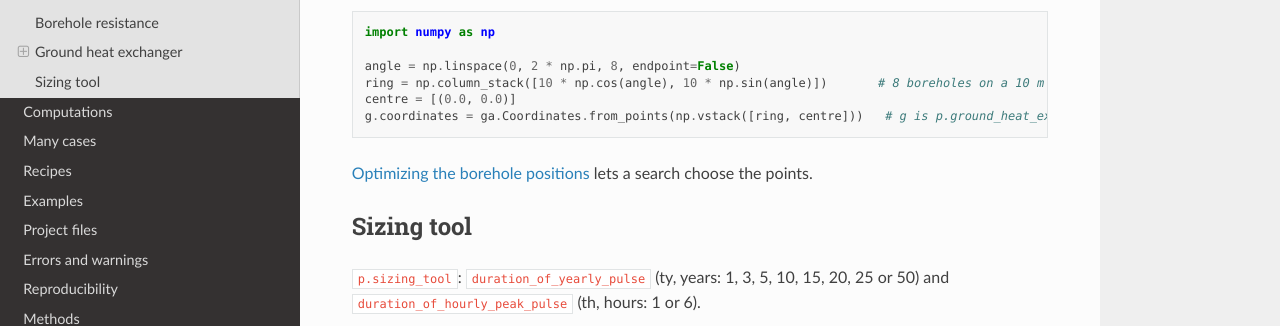
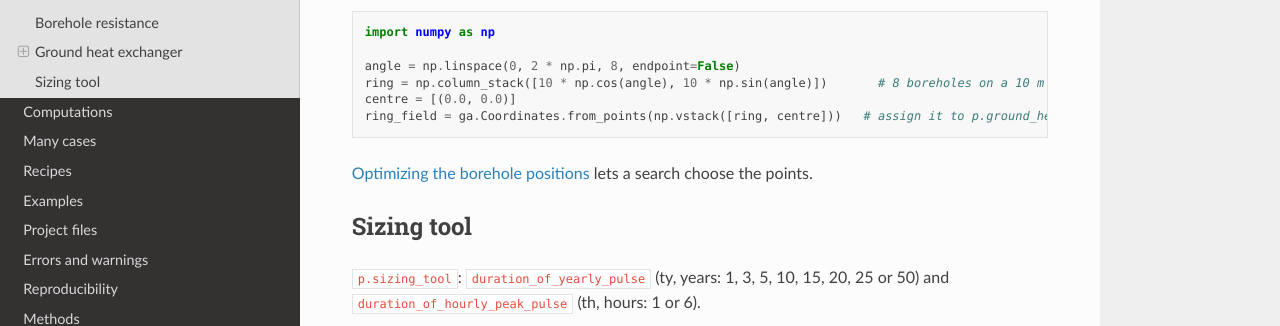
Before and after one commit to ppasquier/pyghe, a Sphinx documentation site: the page built from docs/nodes.md, in a window 1280 px wide and 900 px high, scrolled down 4009 px. Shown: the part 395-721 px from the top of the window. Built offline with Sphinx 7.4.7 and the Read the Docs theme 3.1.0, drawn with Linux system fonts in a browser that asks for light colours; pages that are not in the unit, such as notebooks, are missing from menus.

````diff
--- a/docs/nodes.md
+++ b/docs/nodes.md
@@ -161,7 +161,7 @@ import numpy as np
 angle = np.linspace(0, 2 * np.pi, 8, endpoint=False)
 ring = np.column_stack([10 * np.cos(angle), 10 * np.sin(angle)])       # 8 boreholes on a 10 m radius
 centre = [(0.0, 0.0)]
-g.coordinates = ga.Coordinates.from_points(np.vstack([ring, centre]))   # g is p.ground_heat_exchanger
+ring_field = ga.Coordinates.from_points(np.vstack([ring, centre]))   # assign it to p.ground_heat_exchanger.coordinates
 ```
 
 [Optimizing the borehole positions](examples/field_layout_optimization.md) lets a search choose
````
Also changed, not shown: 2 other files.
